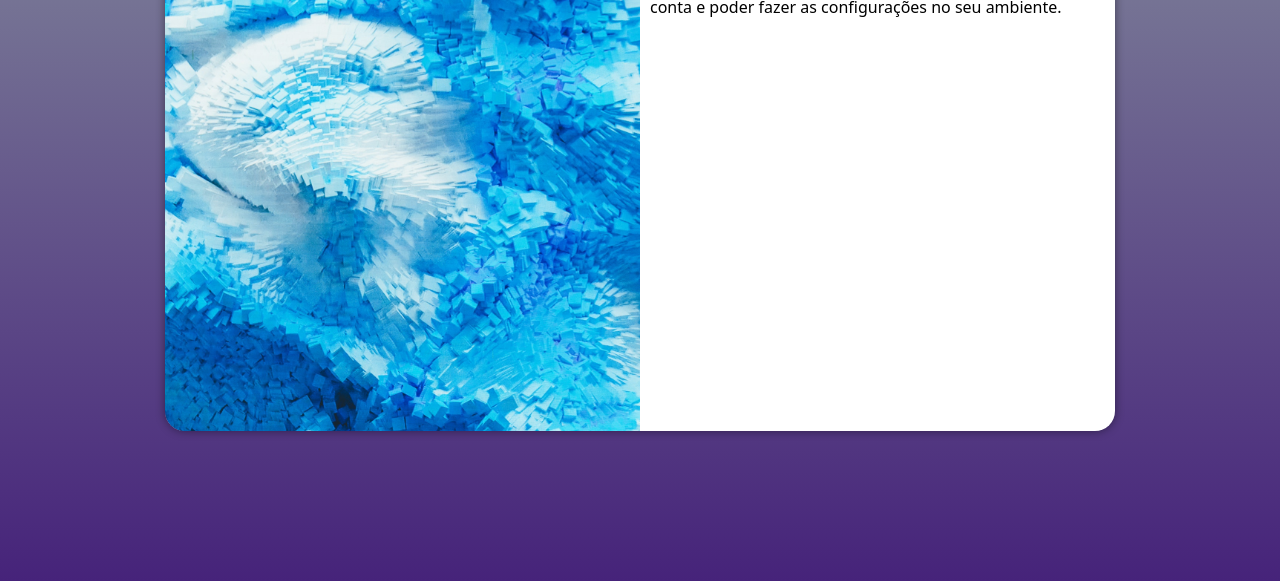
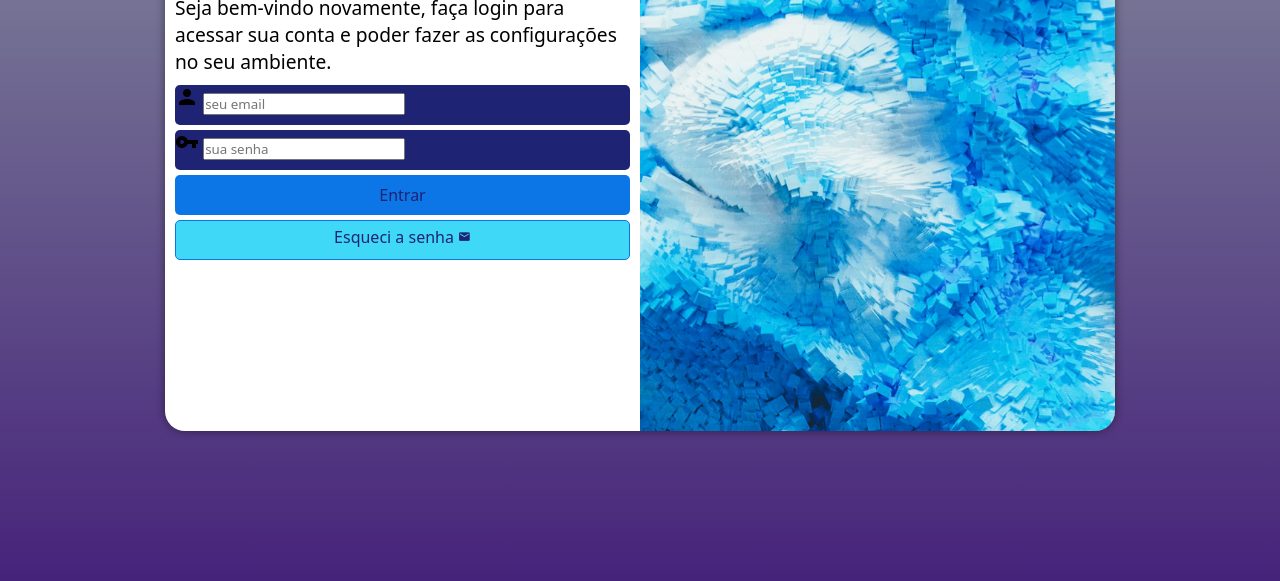
Before and after one commit to eduardobotelho28/projeto-login, a plain HTML site: page index.html in a window 1280 px wide. Shown: the part 219-800 px from the top of the page. Drawn offline with Linux system fonts and the light colour scheme.

Commit message:
quase terminando

```diff
--- a/estilos/media-query.css
+++ b/estilos/media-query.css
@@ -36,13 +36,21 @@
     }
 
     #imagem {
-        float: left;
+        float: right;
         width: 50%;
         height: 100%;
     }
 
     #formulario {
-        float: right;
+        float: left;
         width: 50%;
     }
+
+    #formulario > h1 {
+        font-size: 2em;
+    }
+
+    #formulario > p {
+        font-size: 1.2em;
+    }
 }
--- a/estilos/style.css
+++ b/estilos/style.css
@@ -1,10 +1,10 @@
 @charset "UTF=8";
 
 /* PALETA DE CORES
-Azul: #46237A
-Amarelo: #CEFF1A
+Azul Background: #1f2373
+Azul forte: #0d76e6
+Azul claro: #3fd8f7
 Cinza claro: #87919E
-Cinza escuro: #3C3744
 Preto: #272635 */
 
 * {
@@ -15,7 +15,7 @@ Preto: #272635 */
 }
 
 body,html {
-    background-color: #46237A;
+    background-color: #1f2373;
     height: 100vh;
     width: 100vw;
 }
@@ -33,7 +33,7 @@ main {
     transform: translate(-50%,-50%);
 
     background-color: white;
-    width: 250px;
+    width: 280px;
     height: 500px;
     border-radius: 20px;
     box-shadow: 0px 0px 10px rgba(0, 0, 0, 0.450);
@@ -45,7 +45,7 @@ main {
 
 #imagem {
     display: block;
-    background: #46237A  url(../imagens/imagem.jpg) no-repeat;
+    background: #1f2373  url(../imagens/imagem.jpg) no-repeat;
     background-size: cover;
     height: 200px;
 }
@@ -54,3 +54,65 @@ main {
     display: block;
     padding: 10px;
 }
+
+#formulario > h1 {
+    text-align: center;
+    margin-bottom: 10px;
+}
+
+#formulario > p {
+    margin-bottom: 10px;
+    font-size: 0.8em;
+}
+
+.campo {
+    background-color: #1f2373;
+    height: 40px;
+    border-radius: 5px;
+    margin: 5px 0px;
+}
+
+.campo > label {
+    display: none;
+}
+
+form > input[type=submit] {
+    display: block;
+    font-size: 1em;
+    width: 100%;
+    height: 40px;
+    background-color: #0d76e6;
+    color: #1f2373;
+    border: none;
+    border-radius: 5px;
+}
+
+form > input[type=submit]:hover {
+    background-color: #272635;
+    cursor: pointer;
+    color: white;
+}
+
+.botao {
+    display: block;
+    text-align: center;
+    padding-top: 5px;
+    margin-top: 5px;
+    font-size: 1em;
+    width: 100%;
+    height: 40px;
+    background-color: #3fd8f7;
+    border: 1px solid #0d76e6;
+    border-radius: 5px;
+    text-decoration: none;
+    color: #1f2373;
+}
+
+.botao > i {
+    font-size: 0.8em;
+}
+
+.botao:hover {
+    background-color: #272635;
+    color: white;
+}
--- a/index.html
+++ b/index.html
@@ -6,6 +6,7 @@
     <title>Login</title>
     <link rel="stylesheet" href="estilos/style.css">
     <link rel="stylesheet" href="estilos/media-query.css">
+    <link href="https://fonts.googleapis.com/icon?family=Material+Icons" rel="stylesheet">
 </head>
 <body>
     <main>
@@ -16,8 +17,21 @@
             <div id="formulario">
                 <h1>Login</h1>
                 <p>Seja bem-vindo novamente, faça login para acessar sua conta e poder fazer as configurações no seu ambiente.</p>
-                <form action="login.php" method="post">
-
+                <form action="login.php" method="post" autocomplete="on">
+                    <div class="campo">
+                        <i class="material-icons">person</i>
+                        <input type="email" name="login" id="ilogin" placeholder="seu email" autocomplete="email" required maxlength="30">
+                         <label for="ilogin">Login</label>
+                    </div>
+                    <div class="campo">
+                        <i class="material-icons">vpn_key</i>
+                        <input type="password" name="senha" id="isenha" placeholder="sua senha" autocomplete="current-password" required minlength="8" maxlength="20">
+                        <label for="isenha">Senha</label>
+                    </div>
+                    <input type="submit" value="Entrar">
+                    <a href="esqueci.html" class="botao">
+                        Esqueci a senha <i class="material-icons">mail</i>
+                    </a>
                 </form>
             </div>
         </section>
```
